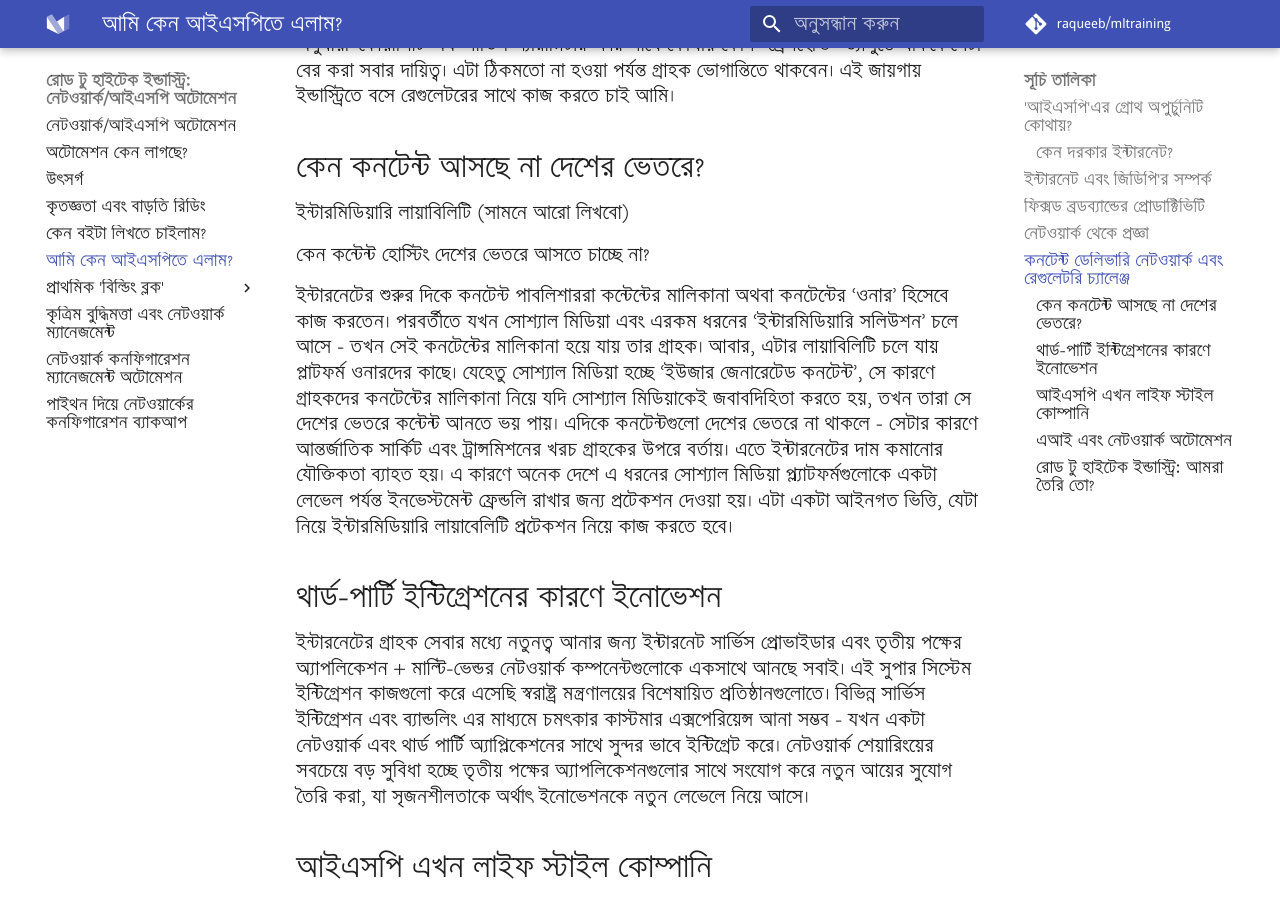
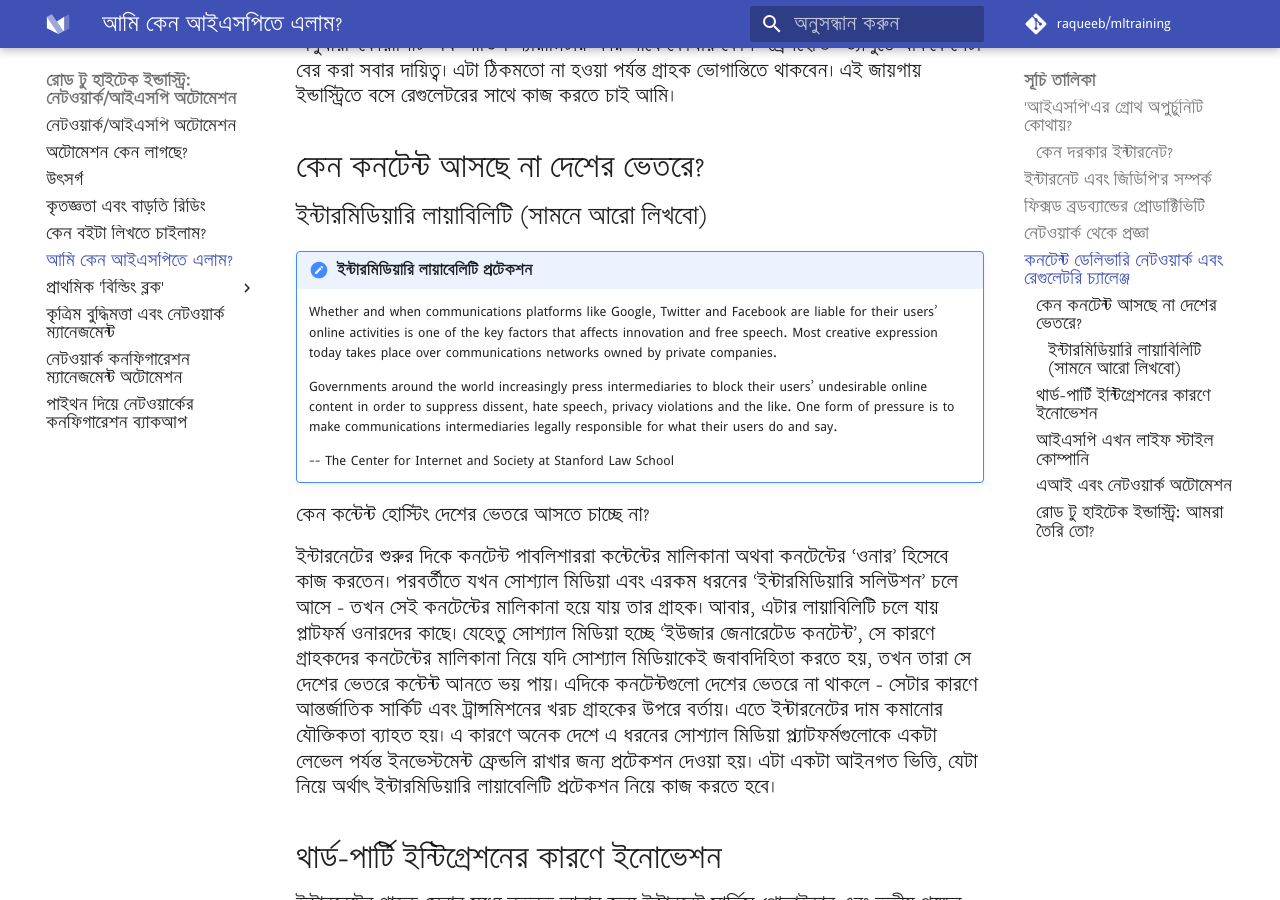
Before and after one commit to aiwithr/automation, an MkDocs documentation site: the page built from docs/whyisp.md, in a window 1280 px wide and 900 px high, scrolled down 2826 px. Built offline with MkDocs 1.6.1 and Material for MkDocs 9.7.7, drawn with Linux system fonts in a browser that asks for light colours; some web fonts are replaced; comment, search, counter and statistics services are not loaded.

Commit message:
Github Actions commit from VScode

```diff
--- a/docs/whyisp.md
+++ b/docs/whyisp.md
@@ -55,11 +55,18 @@
 
 ## কেন কনটেন্ট আসছে না দেশের ভেতরে?
 
-ইন্টারমিডিয়ারি লায়াবিলিটি (সামনে আরো লিখবো)
+### ইন্টারমিডিয়ারি লায়াবিলিটি (সামনে আরো লিখবো)
+
+!!! summary "ইন্টারমিডিয়ারি লায়াবেলিটি প্রটেকশন"
+    Whether and when communications platforms like Google, Twitter and Facebook are liable for their users’ online activities is one of the key factors that affects innovation and free speech. Most creative expression today takes place over communications networks owned by private companies.
+
+    Governments around the world increasingly press intermediaries to block their users’ undesirable online content in order to suppress dissent, hate speech, privacy violations and the like. One form of pressure is to make communications intermediaries legally responsible for what their users do and say.
+
+    -- The Center for Internet and Society at Stanford Law School
 
 কেন কন্টেন্ট হোস্টিং দেশের ভেতরে আসতে চাচ্ছে না?
 
-ইন্টারনেটের শুরুর দিকে কনটেন্ট পাবলিশাররা কন্টেন্টের মালিকানা অথবা কনটেন্টের ‘ওনার’ হিসেবে কাজ করতেন।  পরবর্তীতে যখন সোশ্যাল মিডিয়া এবং এরকম ধরনের ‘ইন্টারমিডিয়ারি সলিউশন’ চলে আসে - তখন সেই কনটেন্টের মালিকানা হয়ে যায় তার গ্রাহক। আবার, এটার লায়াবিলিটি চলে যায় প্লাটফর্ম ওনারদের কাছে।  যেহেতু সোশ্যাল মিডিয়া হচ্ছে ‘ইউজার জেনারেটেড কনটেন্ট’, সে কারণে গ্রাহকদের কনটেন্টের মালিকানা নিয়ে যদি সোশ্যাল মিডিয়াকেই  জবাবদিহিতা করতে হয়,  তখন তারা সে দেশের ভেতরে কন্টেন্ট আনতে ভয় পায়। এদিকে কনটেন্টগুলো দেশের ভেতরে না থাকলে - সেটার কারণে আন্তর্জাতিক সার্কিট এবং ট্রান্সমিশনের খরচ গ্রাহকের উপরে বর্তায়। এতে ইন্টারনেটের দাম কমানোর যৌক্তিকতা ব্যাহত হয়। এ কারণে অনেক দেশে এ ধরনের সোশ্যাল মিডিয়া প্ল্যাটফর্মগুলোকে একটা লেভেল পর্যন্ত ইনভেস্টমেন্ট ফ্রেন্ডলি রাখার জন্য প্রটেকশন দেওয়া হয়।  এটা একটা আইনগত ভিত্তি, যেটা নিয়ে ইন্টারমিডিয়ারি লায়াবেলিটি প্রটেকশন নিয়ে কাজ করতে হবে।
+ইন্টারনেটের শুরুর দিকে কনটেন্ট পাবলিশাররা কন্টেন্টের মালিকানা অথবা কনটেন্টের ‘ওনার’ হিসেবে কাজ করতেন।  পরবর্তীতে যখন সোশ্যাল মিডিয়া এবং এরকম ধরনের ‘ইন্টারমিডিয়ারি সলিউশন’ চলে আসে - তখন সেই কনটেন্টের মালিকানা হয়ে যায় তার গ্রাহক। আবার, এটার লায়াবিলিটি চলে যায় প্লাটফর্ম ওনারদের কাছে।  যেহেতু সোশ্যাল মিডিয়া হচ্ছে ‘ইউজার জেনারেটেড কনটেন্ট’, সে কারণে গ্রাহকদের কনটেন্টের মালিকানা নিয়ে যদি সোশ্যাল মিডিয়াকেই  জবাবদিহিতা করতে হয়, তখন তারা সে দেশের ভেতরে কন্টেন্ট আনতে ভয় পায়। এদিকে কনটেন্টগুলো দেশের ভেতরে না থাকলে - সেটার কারণে আন্তর্জাতিক সার্কিট এবং ট্রান্সমিশনের খরচ গ্রাহকের উপরে বর্তায়। এতে ইন্টারনেটের দাম কমানোর যৌক্তিকতা ব্যাহত হয়। এ কারণে অনেক দেশে এ ধরনের সোশ্যাল মিডিয়া প্ল্যাটফর্মগুলোকে একটা লেভেল পর্যন্ত ইনভেস্টমেন্ট ফ্রেন্ডলি রাখার জন্য প্রটেকশন দেওয়া হয়।  এটা একটা আইনগত ভিত্তি, যেটা নিয়ে অর্থাৎ ইন্টারমিডিয়ারি লায়াবেলিটি প্রটেকশন নিয়ে কাজ করতে হবে।
 
 ## থার্ড-পার্টি ইন্টিগ্রেশনের কারণে ইনোভেশন
 
```
